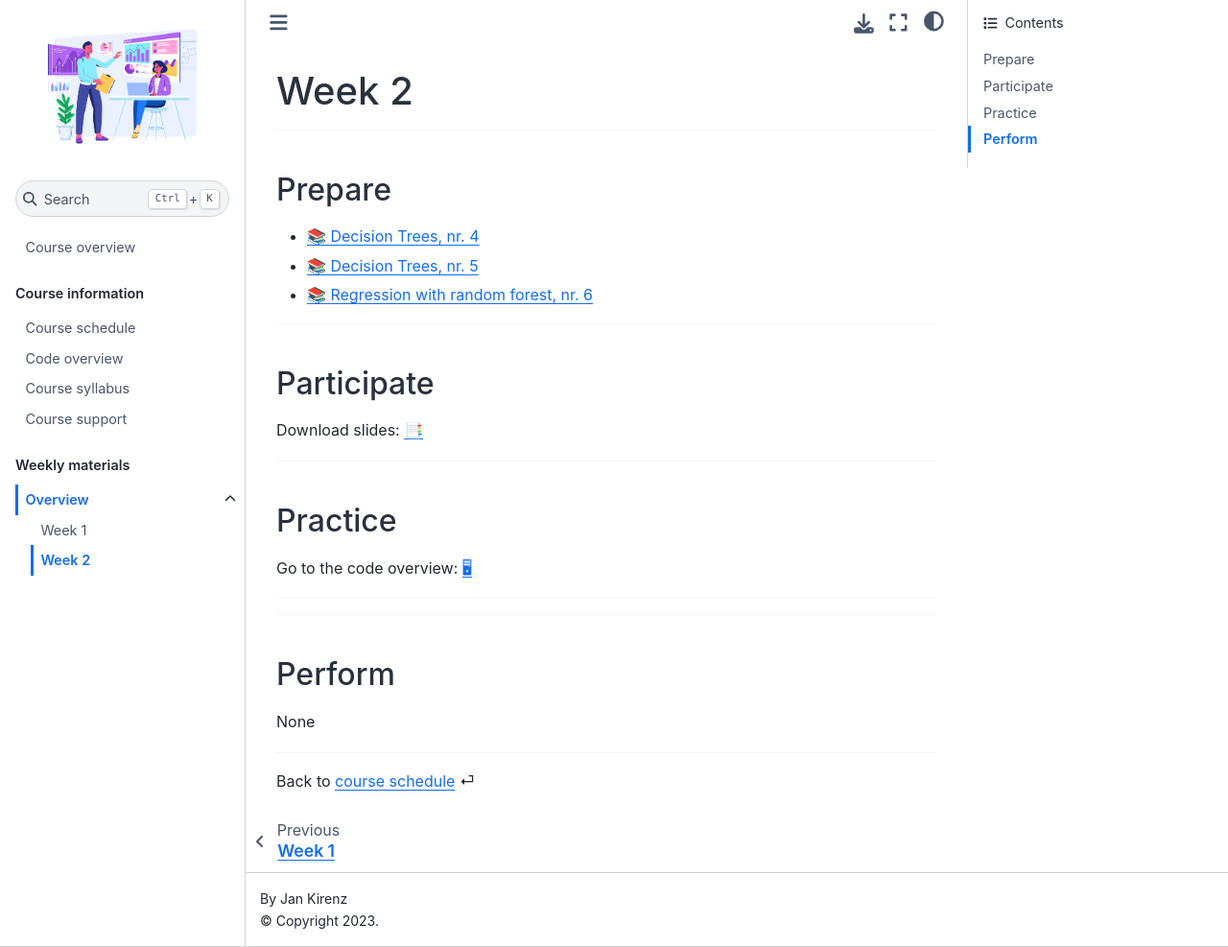
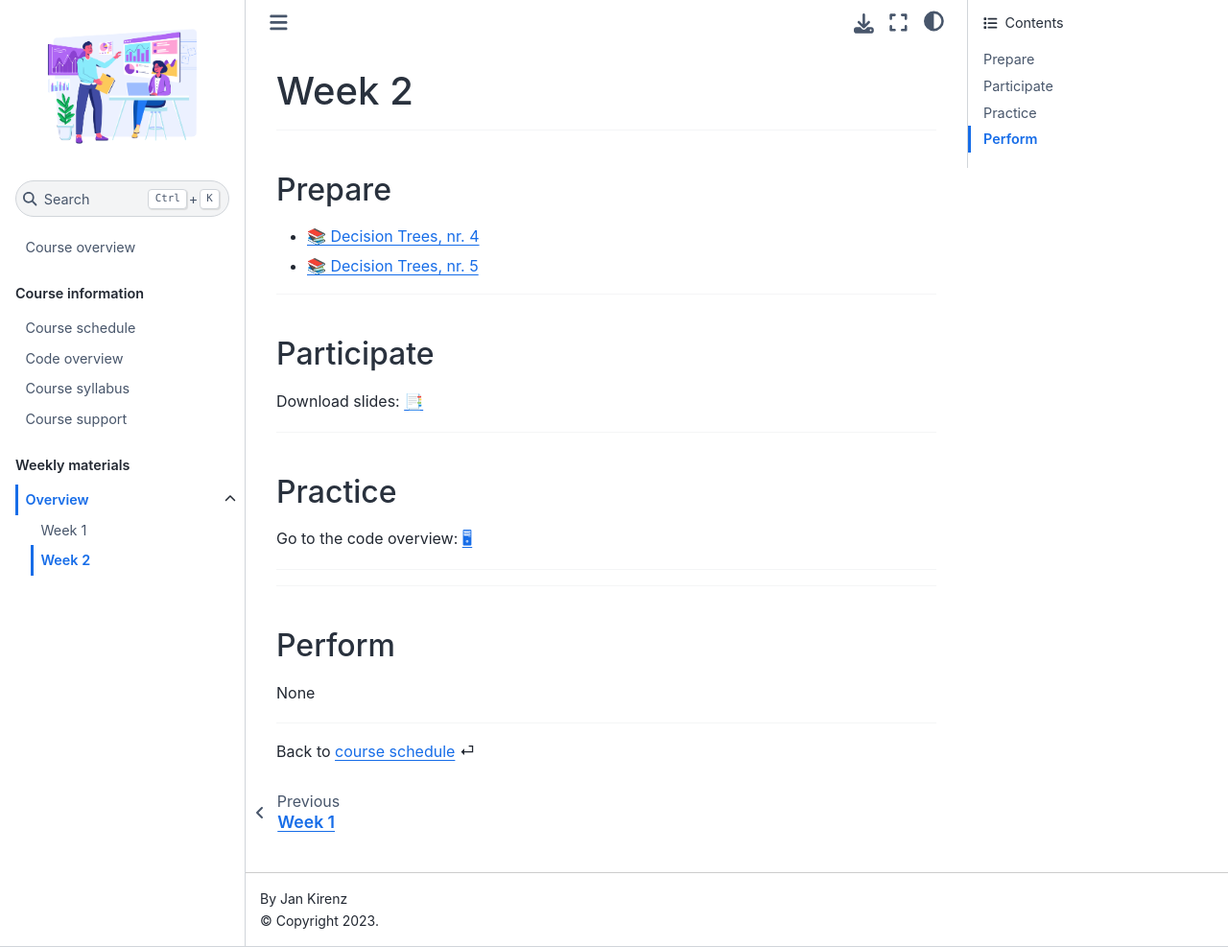
Before and after one commit to kirenz/om2, a Jupyter Book: the page built from weeks/week2.md, in a window 1280 px wide and 987 px high. Shown: the whole window at 96% size. Built offline with Jupyter Book 1.0.4 settings and Sphinx 7.4.7 and the Sphinx Book theme 1.1.4, drawn with Linux system fonts in a browser that asks for light colours; comment, search, counter and statistics services are not loaded.

Commit message:
Update week2.md

```diff
--- a/weeks/week2.md
+++ b/weeks/week2.md
@@ -8,7 +8,7 @@
 
 - [📚 Decision Trees, nr. 4 ](http://www.r2d3.us/visual-intro-to-machine-learning-part-1/)
 - [📚 Decision Trees, nr. 5 ](http://www.r2d3.us/visual-intro-to-machine-learning-part-2/)
-- [📚 Regression with random forest, nr. 6 ](https://mlu-explain.github.io/random-forest/)
+
 
 
 ---
```
